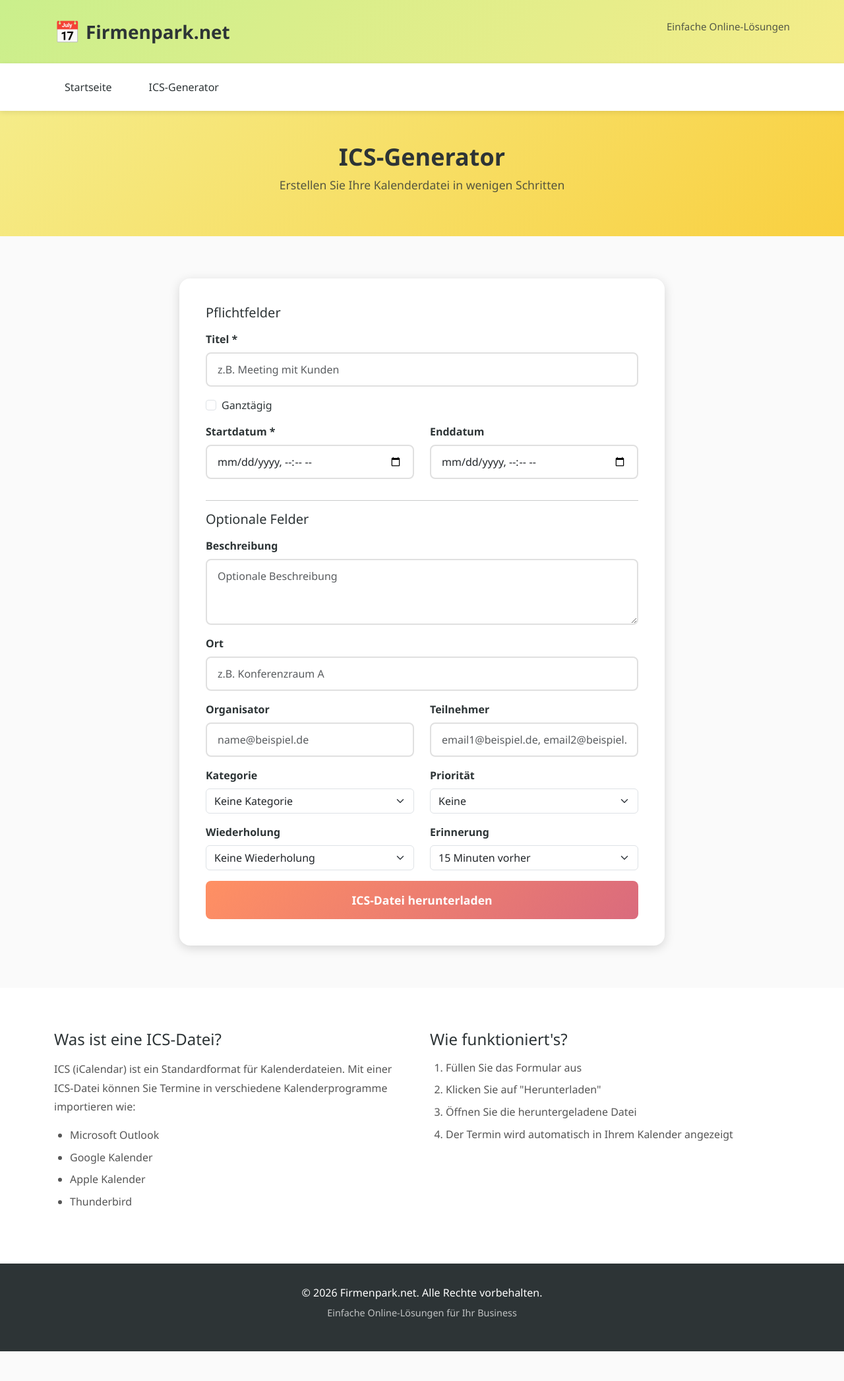
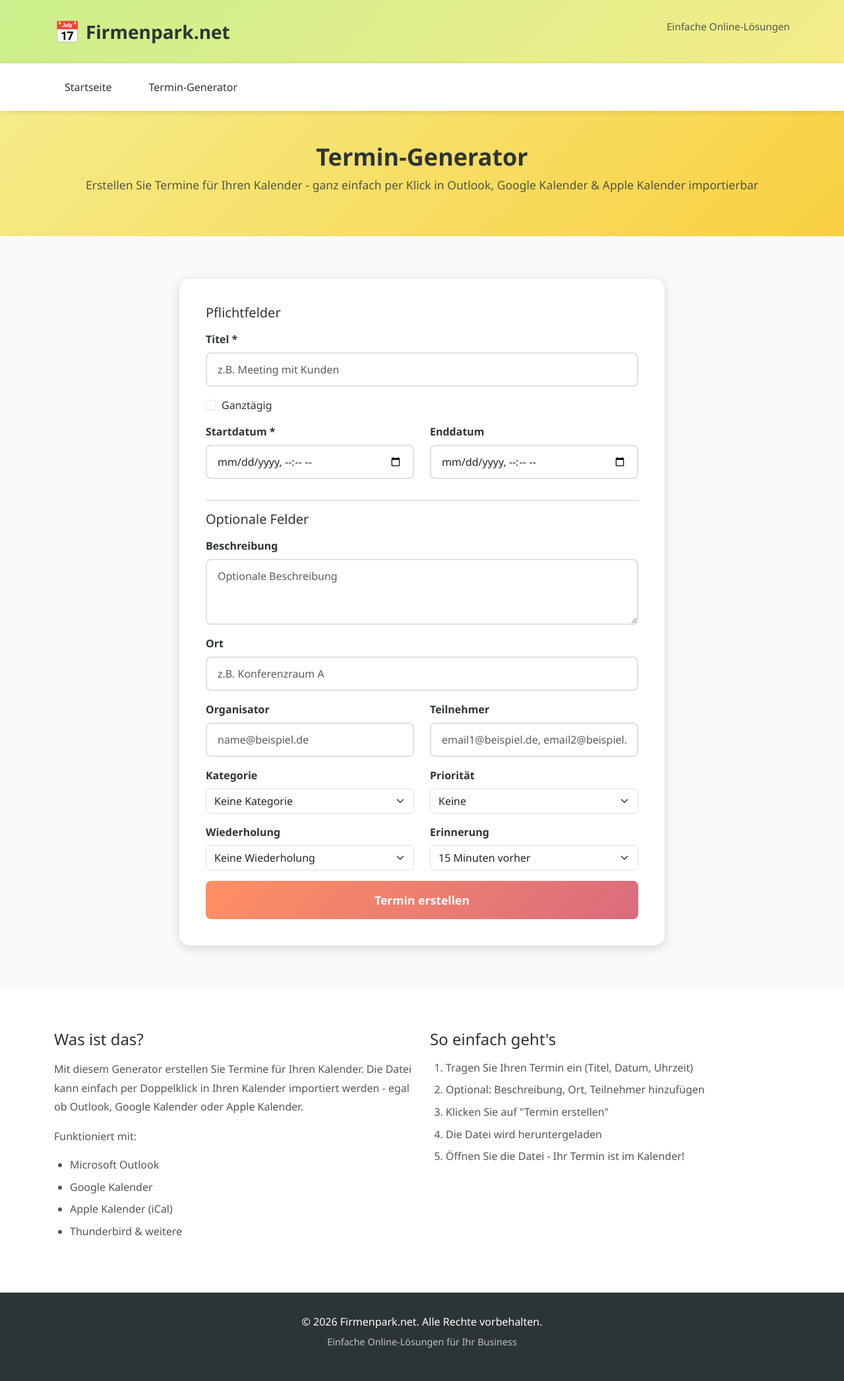
Before and after one commit to pablo-og/Firmenpark, a Flask app: page /ics in a window 1280 px wide. Shown: the whole page at 66% size. Before the commit the page ends 2048 px from the top, so only its background shows below. Run offline with Flask 3, Linux system fonts and the light colour scheme.

Commit message:
Add user-friendly explanations to termin-generator

```diff
--- a/app/templates/main/ics.html
+++ b/app/templates/main/ics.html
@@ -1,6 +1,6 @@
 {% extends "base.html" %}
 
-{% block title %}ICS-Generator - Firmenpark.net{% endblock %}
+{% block title %}Termin-Generator - Firmenpark.net{% endblock %}
 
 {% block content %}
 <script>
@@ -30,8 +30,8 @@ document.addEventListener('DOMContentLoaded', function() {
 </script>
 <section class="page-header">
     <div class="container">
-        <h1>ICS-Generator</h1>
-        <p>Erstellen Sie Ihre Kalenderdatei in wenigen Schritten</p>
+        <h1>Termin-Generator</h1>
+        <p>Erstellen Sie Termine für Ihren Kalender - ganz einfach per Klick in Outlook, Google Kalender & Apple Kalender importierbar</p>
     </div>
 </section>
 
@@ -143,7 +143,7 @@ document.addEventListener('DOMContentLoaded', function() {
                         </div>
 
                         <div class="d-grid">
-                            <button type="submit" class="btn btn-submit">ICS-Datei herunterladen</button>
+                            <button type="submit" class="btn btn-submit">Termin erstellen</button>
                         </div>
                     </form>
                 </div>
@@ -156,22 +156,24 @@ document.addEventListener('DOMContentLoaded', function() {
     <div class="container">
         <div class="row">
             <div class="col-md-6">
-                <h3>Was ist eine ICS-Datei?</h3>
-                <p>ICS (iCalendar) ist ein Standardformat für Kalenderdateien. Mit einer ICS-Datei können Sie Termine in verschiedene Kalenderprogramme importieren wie:</p>
+                <h3>Was ist das?</h3>
+                <p>Mit diesem Generator erstellen Sie Termine für Ihren Kalender. Die Datei kann einfach per Doppelklick in Ihren Kalender importiert werden - egal ob Outlook, Google Kalender oder Apple Kalender.</p>
+                <p>Funktioniert mit:</p>
                 <ul>
                     <li>Microsoft Outlook</li>
                     <li>Google Kalender</li>
-                    <li>Apple Kalender</li>
-                    <li>Thunderbird</li>
+                    <li>Apple Kalender (iCal)</li>
+                    <li>Thunderbird & weitere</li>
                 </ul>
             </div>
             <div class="col-md-6">
-                <h3>Wie funktioniert's?</h3>
+                <h3>So einfach geht's</h3>
                 <ol>
-                    <li>Füllen Sie das Formular aus</li>
-                    <li>Klicken Sie auf "Herunterladen"</li>
-                    <li>Öffnen Sie die heruntergeladene Datei</li>
-                    <li>Der Termin wird automatisch in Ihrem Kalender angezeigt</li>
+                    <li>Tragen Sie Ihren Termin ein (Titel, Datum, Uhrzeit)</li>
+                    <li>Optional: Beschreibung, Ort, Teilnehmer hinzufügen</li>
+                    <li>Klicken Sie auf "Termin erstellen"</li>
+                    <li>Die Datei wird heruntergeladen</li>
+                    <li>Öffnen Sie die Datei - Ihr Termin ist im Kalender!</li>
                 </ol>
             </div>
         </div>
--- a/app/templates/nav.html
+++ b/app/templates/nav.html
@@ -7,7 +7,7 @@
         <div class="collapse navbar-collapse" id="mainNav">
             <ul class="nav-menu">
                 <li><a href="{{ url_for('main.index') }}" class="nav-link">Startseite</a></li>
-                <li><a href="{{ url_for('main.ics') }}" class="nav-link">ICS-Generator</a></li>
+                <li><a href="{{ url_for('main.ics') }}" class="nav-link">Termin-Generator</a></li>
             </ul>
         </div>
     </div>
```
